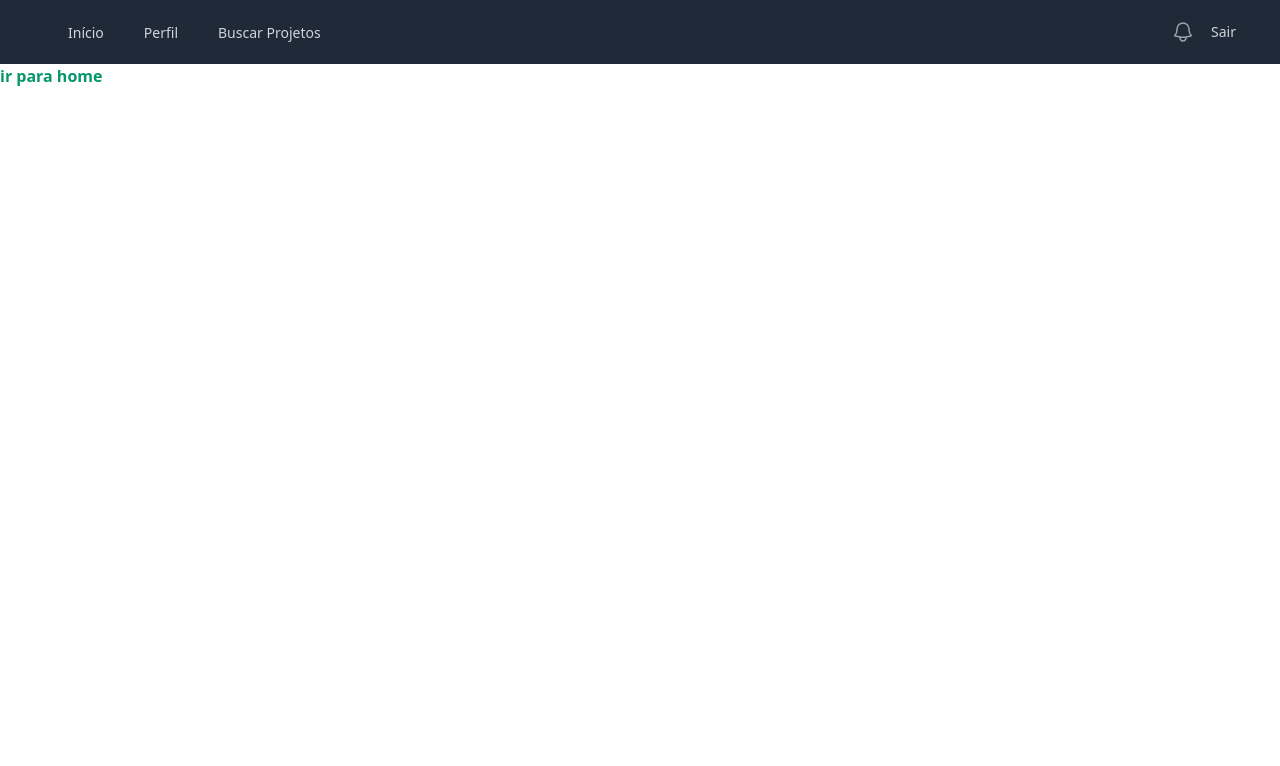
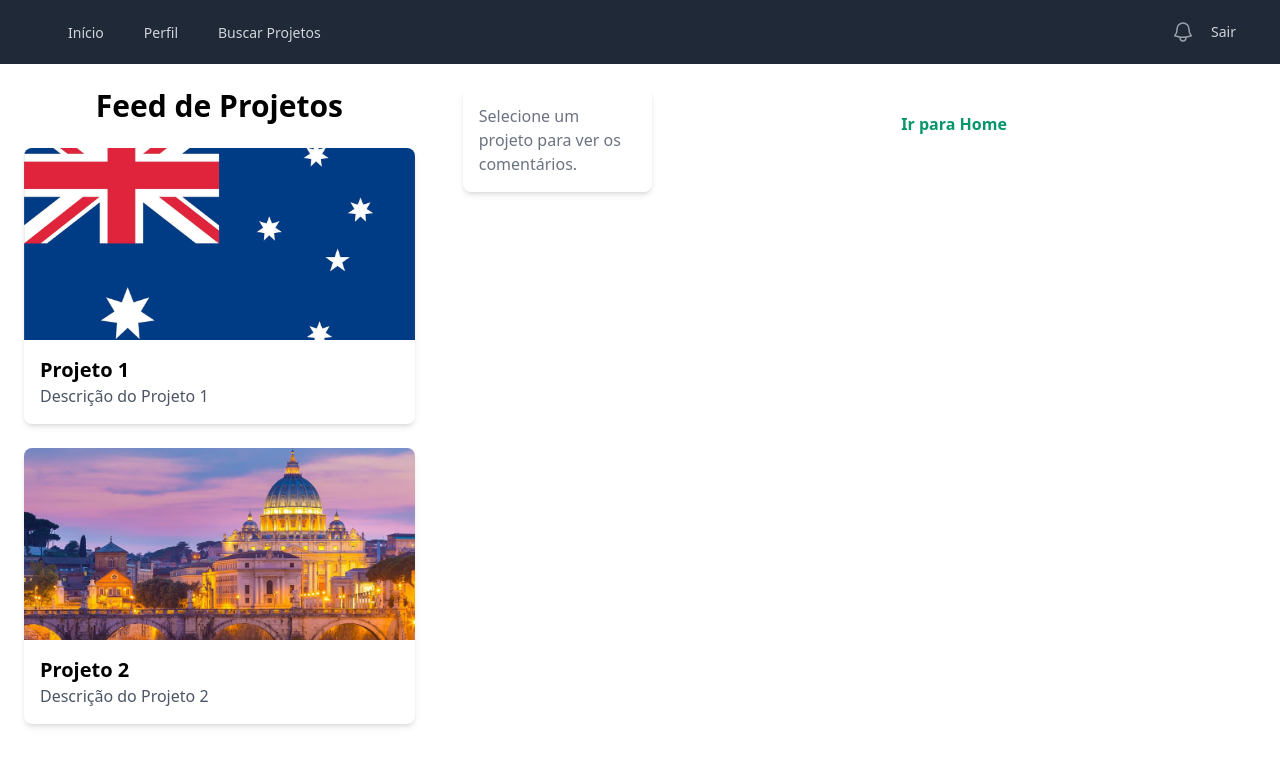
Before and after one commit to tchuby/FrontierLess-FrontEnd, a Next.js app: page /feed in a window 1280 px wide. Shown: the top 766 px of the page. Built offline with nearby package versions, Linux system fonts and the light colour scheme.

Commit message:
Conseguindo aos poucos descobrir como fazer o feed

```diff
--- a/src/app/feed/page.tsx
+++ b/src/app/feed/page.tsx
@@ -1,11 +1,113 @@
-import Link from "@/components/Link"
+"use client";
+
+import Link from "@/components/Link";
+import React, { useState } from "react";
+
+interface Item {
+  key: number;
+  title: string;
+  img: string;
+  description: string;
+}
+
+const initialItems: Item[] = [
+  {
+    key: 1,
+    title: "Projeto 1",
+    img: "/img/australia.png",
+    description: "Descrição do Projeto 1",
+  },
+  {
+    key: 2,
+    title: "Projeto 2",
+    img: "/img/imagem-roma.jpg",
+    description: "Descrição do Projeto 2",
+  },
+  // Adicione mais itens conforme necessário
+];
 
 export default function Feed() {
-    return (
-        <div>
-            <Link href="/">
-                ir para home
-            </Link>
+  const [selectedProject, setSelectedProject] = useState<Item | null>(null);
+  const [comments, setComments] = useState<string[]>([]);
+  const [newComment, setNewComment] = useState("");
+
+  const handleProjectClick = (project: Item) => {
+    setSelectedProject(project);
+    setComments([]); // Limpa os comentários ao selecionar um novo projeto
+  };
+
+  const handleCommentSubmit = (e: React.FormEvent) => {
+    e.preventDefault();
+    if (newComment.trim()) {
+      setComments([...comments, newComment]);
+      setNewComment(""); // Limpa o campo de entrada após o envio
+    }
+  };
+
+  return (
+    <div className="container mx-auto p-6 flex">
+      <div className="w-2/3 pr-6">
+        <div className="text-center mb-6">
+          <h1 className="text-3xl font-bold">Feed de Projetos</h1>
         </div>
-    )
+        <div className="grid grid-cols-1 gap-6">
+          {initialItems.map((item) => (
+            <div
+              key={item.key}
+              className="bg-white rounded-lg shadow-md overflow-hidden cursor-pointer"
+              onClick={() => handleProjectClick(item)}
+            >
+              <img src={item.img} alt={item.title} className="w-full h-48 object-cover" />
+              <div className="p-4">
+                <h2 className="text-xl font-semibold">{item.title}</h2>
+                <p className="text-gray-600">{item.description}</p>
+              </div>
+            </div>
+          ))}
+        </div>
+      </div>
+
+      <div className="w-1/3 pl-6">
+        {selectedProject ? (
+          <div className="bg-white rounded-lg shadow-md p-4">
+            <h2 className="text-xl font-semibold mb-4">{selectedProject.title}</h2>
+            <div className="mb-4">
+              <h3 className="font-semibold">Comentários:</h3>
+              <div className="space-y-2">
+                {comments.length > 0 ? (
+                  comments.map((comment, index) => (
+                    <p key={index} className="text-gray-700">{comment}</p>
+                  ))
+                ) : (
+                  <p className="text-gray-500">Nenhum comentário ainda.</p>
+                )}
+              </div>
+            </div>
+            <form onSubmit={handleCommentSubmit} className="flex">
+              <input
+                type="text"
+                value={newComment}
+                onChange={(e) => setNewComment(e.target.value)}
+                className="border rounded-lg p-2 flex-grow mr-2"
+                placeholder="Adicione um comentário..."
+              />
+              <button type="submit" className="bg-blue-500 text-white font-semibold rounded-lg px-4 hover:bg-blue-600">
+                Comentar
+              </button>
+            </form>
+          </div>
+        ) : (
+          <div className="bg-white rounded-lg shadow-md p-4">
+            <p className="text-gray-500">Selecione um projeto para ver os comentários.</p>
+          </div>
+        )}
+      </div>
+
+      <div className="mt-6 text-center w-full">
+        <Link href="/" className="px-4 py-2 bg-blue-500 text-white font-semibold rounded-lg hover:bg-blue-600">
+          Ir para Home
+        </Link>
+      </div>
+    </div>
+  );
 }
```
